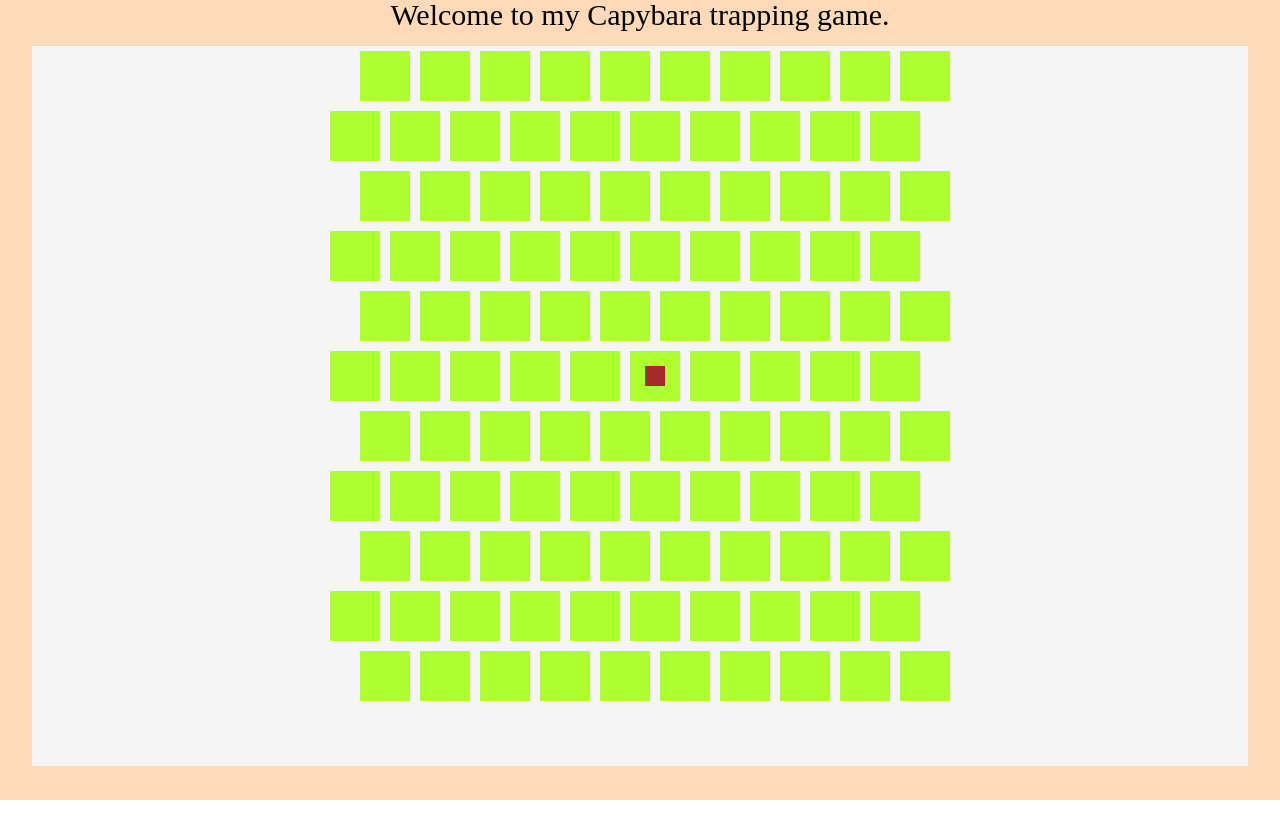
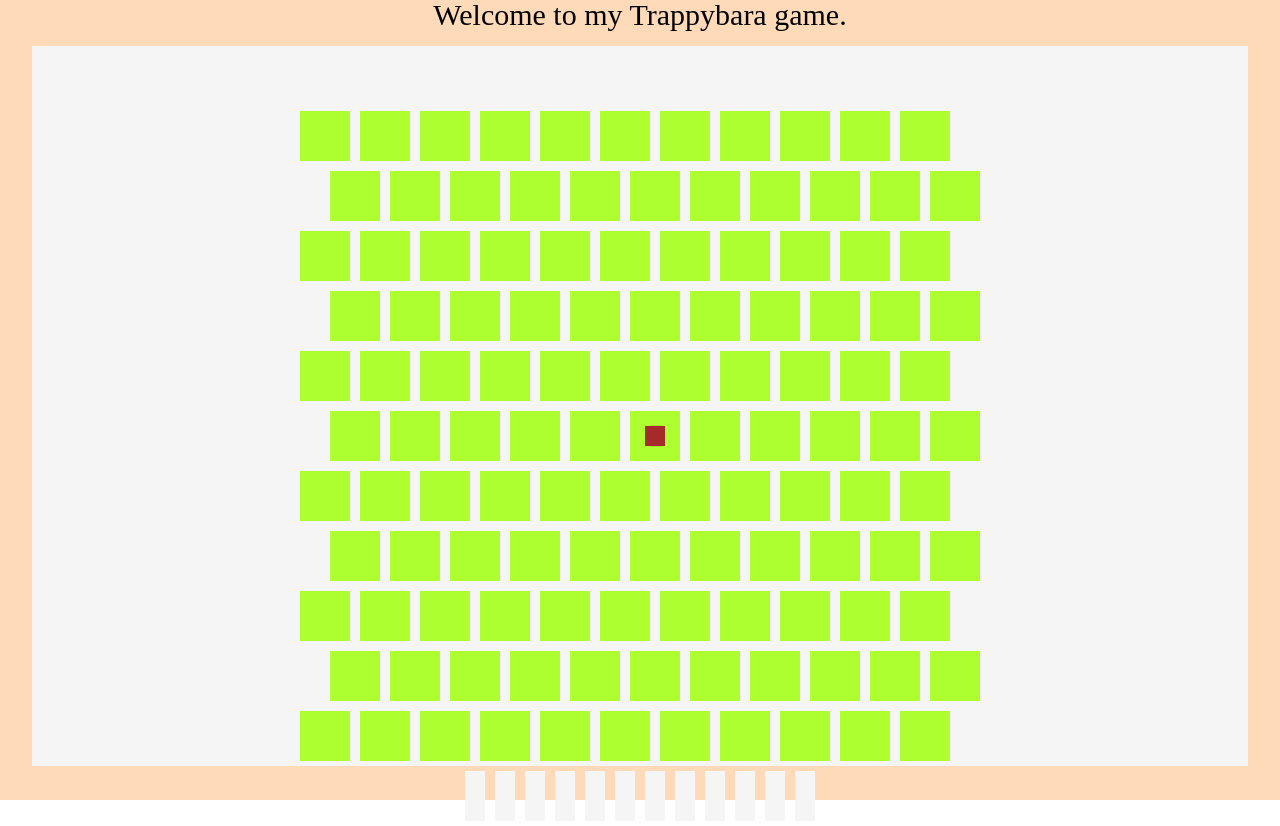
Before and after one commit to rickym-h/trapping_game, a plain HTML site: page index.html in a window 1280 px wide. Before the commit the page ends 800 px from the top, so only its background shows below. Drawn offline with Linux system fonts and the light colour scheme.

Commit message:
fixed issue where capybara moves when no wall is added when clicking on the cell the capybara is currently in
fixed issue with game not ending correctly when losing from escaping along the top or bottom

```diff
--- a/index.html
+++ b/index.html
@@ -10,7 +10,7 @@
 <body>
 
 <div class="outer-container">
-    <h1>Welcome to my Capybara trapping game.</h1>
+    <h1>Welcome to my Trappybara game.</h1>
     <br>
     <div class="game-container">
 
--- a/script.js
+++ b/script.js
@@ -2,20 +2,27 @@ const container = document.querySelector(".game-container");
 
 
 function initialiseGame() {
-    for (let row = 0; row < 11; row++) {
+    for (let row = 0; row < 13; row++) {
         let myRowOfDivs = document.createElement("div");
         myRowOfDivs.classList.toggle("div-row")
-        for (let col = 0; col < 11; col++) {
+        for (let col = 0; col < 12; col++) {
             let myNode = document.createElement("div");
             myNode.classList.toggle("empty-cell");
             myNode.id = row.toString() + "-" + col.toString();
+
+            if (row === 0 || row === 12) {
+                myNode.classList.add("null-cell");
+
+            }
             //myNode.innerText = myNode.id;
 
             myNode.addEventListener("click",function(e) {
                 if ((!e.target.classList.contains("capybara") && (!e.target.hasChildNodes()))) {
                     e.target.classList.toggle("wall-cell")
+                } else {
+                    return;
                 }
-                //todo move capybara
+
                 let x = document.querySelector(".capybara").parentNode;
                 let split = x.id.split("-")
                 let potentialNodes = getAdjacentNodes(split[0], split[1])
@@ -37,14 +44,15 @@ function initialiseGame() {
             myRowOfDivs.appendChild(myNode);
         }
         if (row % 2 === 0) {
-            myRowOfDivs.childNodes[0].classList.toggle("null-cell")
+            myRowOfDivs.childNodes[0].classList.add("null-cell")
         }
         else {
             myRowOfDivs.childNodes[myRowOfDivs.childNodes.length-1].classList.toggle("null-cell")
         }
         container.appendChild(myRowOfDivs);
     }
-    putCapybaraInCell(5,5)
+    putCapybaraInCell(6,6)
+    // todo find 17 random cells to turn into walls
 }
 
 
```
